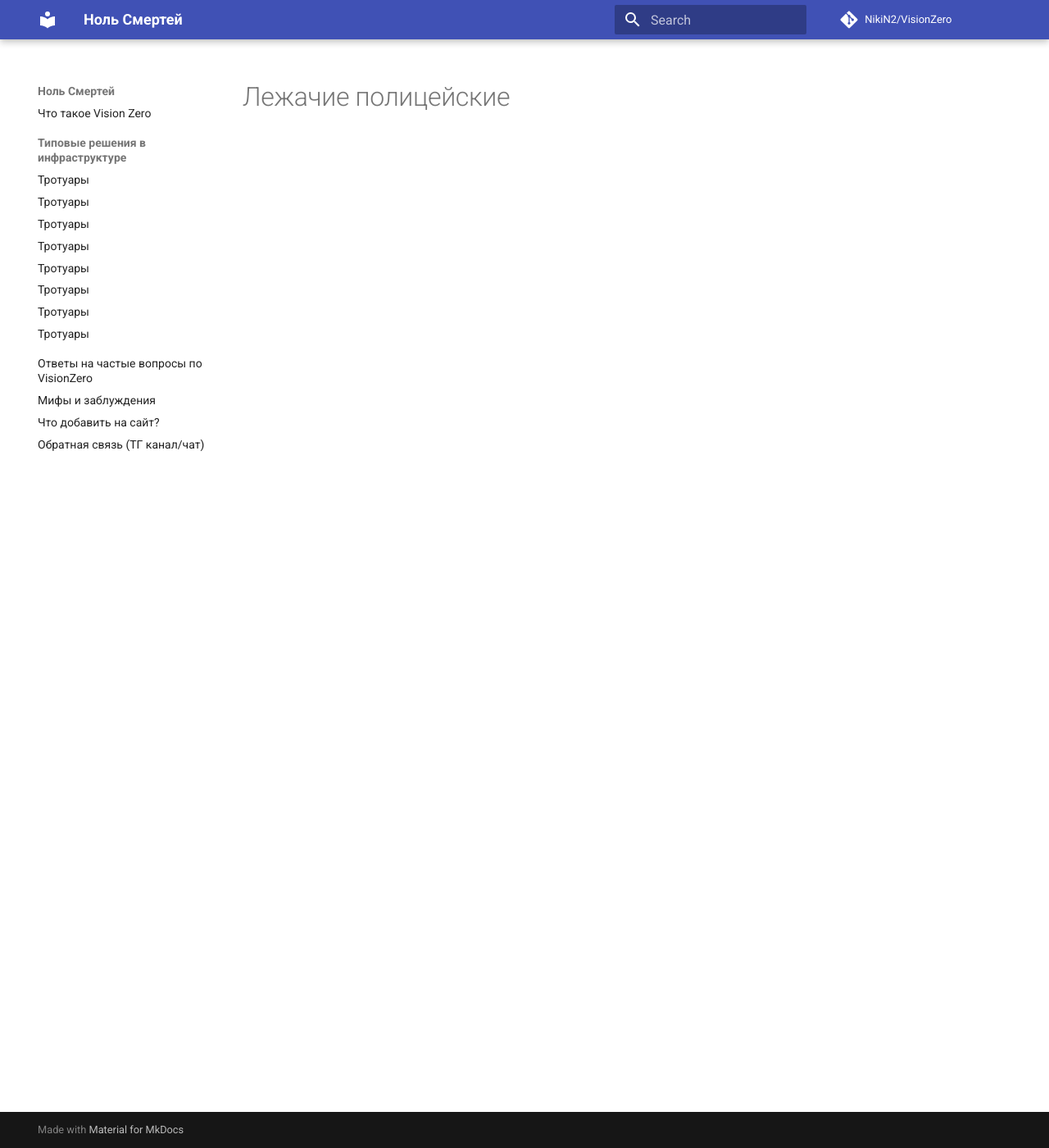
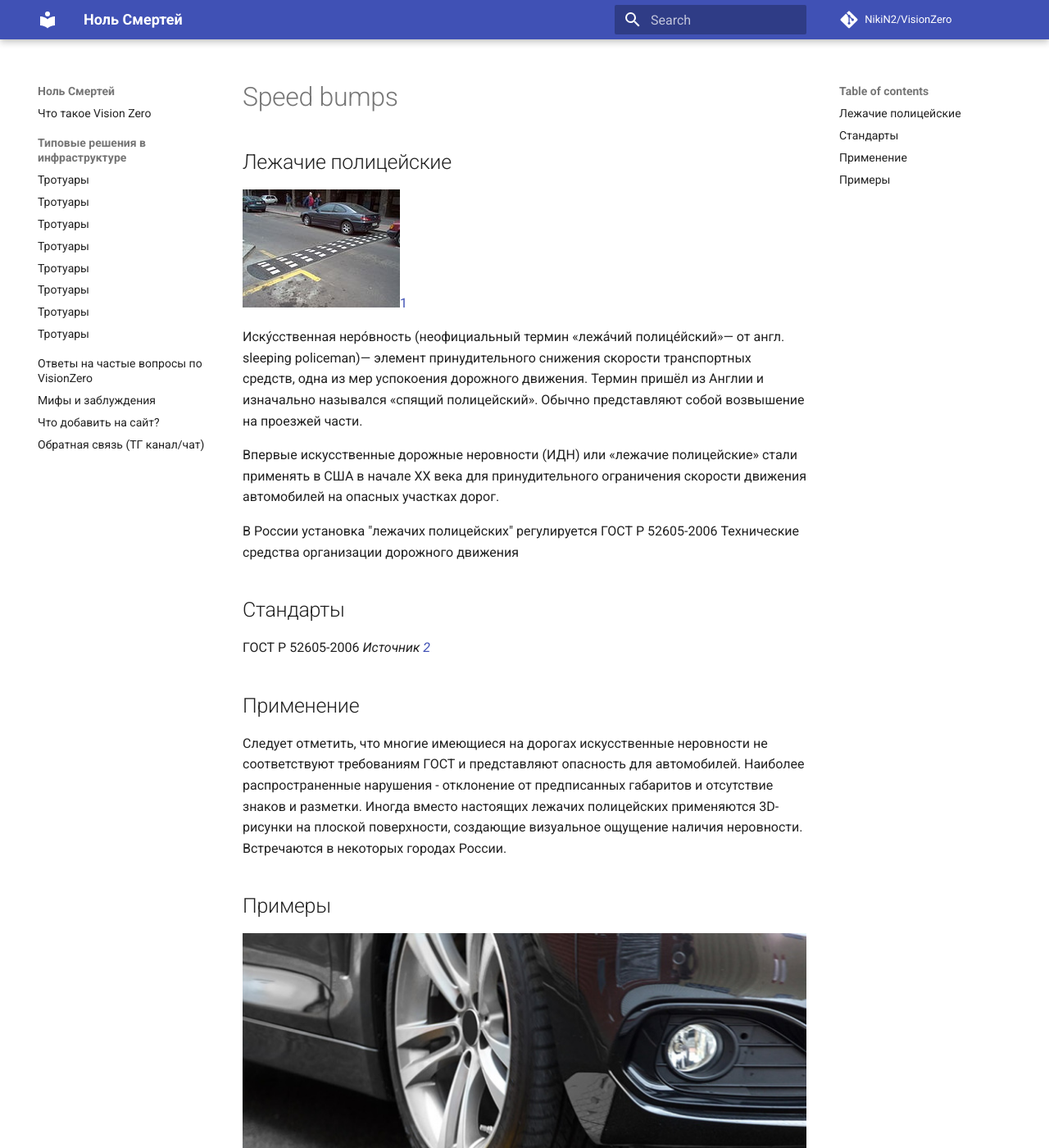
Before and after one commit to NikiN2/VisionZero, an MkDocs documentation site: the page built from docs/traffic-calming/horizontally/Speed_bumps.md, in a window 1280 px wide and 1400 px high. Shown: the whole window at 82% size. Built offline with MkDocs 1.6.1 and Material for MkDocs 9.7.7, drawn with Linux system fonts in a browser that asks for light colours; comment, search, counter and statistics services are not loaded.

Commit message:
Иску́сственная неро́вность

```diff
--- a/docs/traffic-calming/horizontally/Speed_bumps.md
+++ b/docs/traffic-calming/horizontally/Speed_bumps.md
@@ -1 +1,36 @@
-#Лежачие полицейские
+##Лежачие полицейские
+
+
+![лежачий полицейский](speed_bumps/img1.png "лежачий полицейский ")[1]
+
+Иску́сственная неро́вность (неофициальный термин «лежа́чий полице́йский»— от англ. sleeping policeman)— элемент принудительного снижения скорости транспортных средств, одна из мер успокоения дорожного движения. Термин пришёл из Англии и изначально назывался «спящий полицейский». Обычно представляют собой возвышение на проезжей части.
+
+Впервые искусственные дорожные неровности (ИДН) или «лежачие полицейские» стали применять в США в начале XX века для принудительного ограничения скорости движения автомобилей на опасных участках дорог.
+
+В России установка "лежачих полицейских" регулируется ГОСТ Р 52605-2006
+Технические средства организации дорожного движения
+
+
+## Стандарты
+
+ГОСТ Р 52605-2006 *Источник [2]*
+
+
+##Применение
+
+Следует отметить, что многие имеющиеся на дорогах искусственные неровности не соответствуют требованиям ГОСТ и представляют опасность для автомобилей. Наиболее распространенные нарушения - отклонение от предписанных габаритов и отсутствие знаков и разметки.
+Иногда вместо настоящих лежачих полицейских применяются 3D-рисунки на плоской поверхности, создающие визуальное ощущение наличия неровности. Встречаются в некоторых городах России.
+
+##Примеры
+
+![лежачий полицейский](speed_bumps/img3.png "лежачий полицейский ") *Источник [5]*
+
+![лежачий полицейский ](speed_bumps/img4.png "лежачий полицейский ") *Источник [6]*
+
+
+
+[1]: https://design-project.org/ideas/2013/cheshskoe-moshchenie-kruzheva-nogami
+[2]: https://docs.cntd.ru/document/1200048469
+[3]: https://ru.wikipedia.org/wiki/%D0%98%D1%81%D0%BA%D1%83%D1%81%D1%81%D1%82%D0%B2%D0%B5%D0%BD%D0%BD%D0%B0%D1%8F_%D0%BD%D0%B5%D1%80%D0%BE%D0%B2%D0%BD%D0%BE%D1%81%D1%82%D1%8C
+[5]: https://www.dortec.ru/statji/tot-samyy-lezhachiy-politseyskiy.html
+[6]: https://novate.ru/blogs/111219/52702/
```
Also changed, not shown: docs/traffic-calming/horizontally/speed_bumps/img1.png (added), docs/traffic-calming/horizontally/speed_bumps/img2.png (added), docs/traffic-calming/horizontally/speed_bumps/img3.png (added), docs/traffic-calming/horizontally/speed_bumps/img4.png (added).
